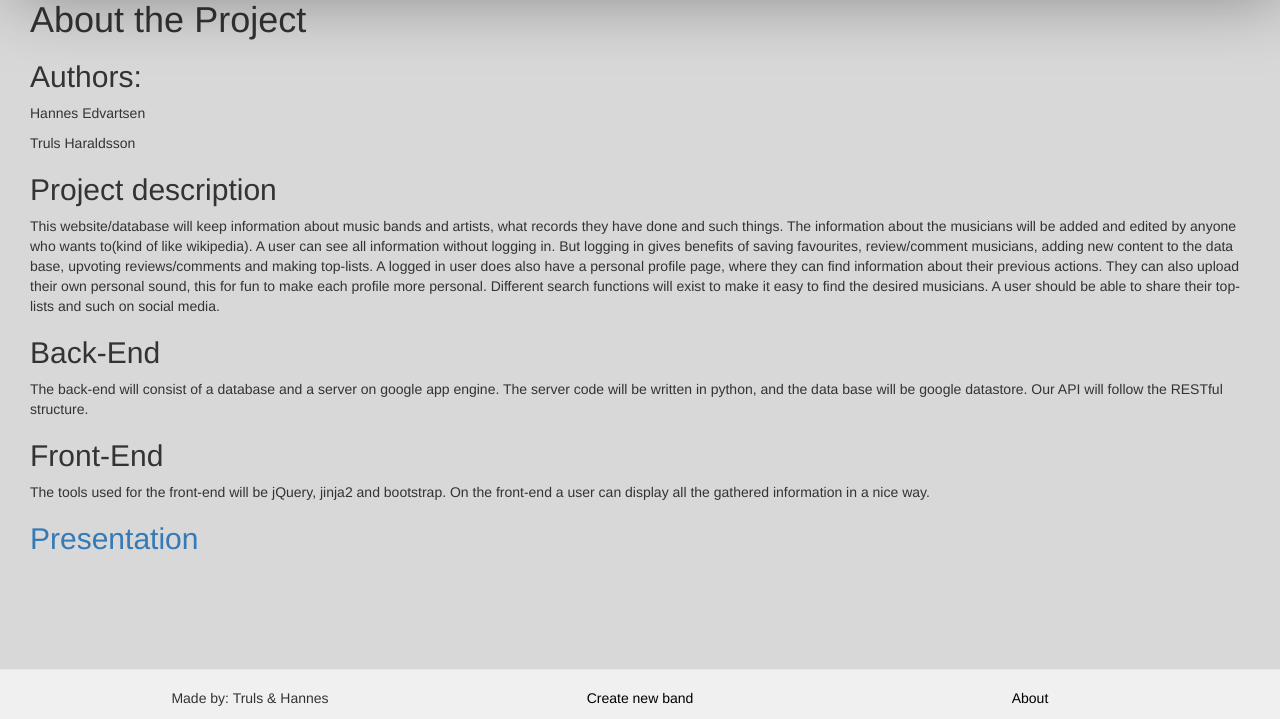
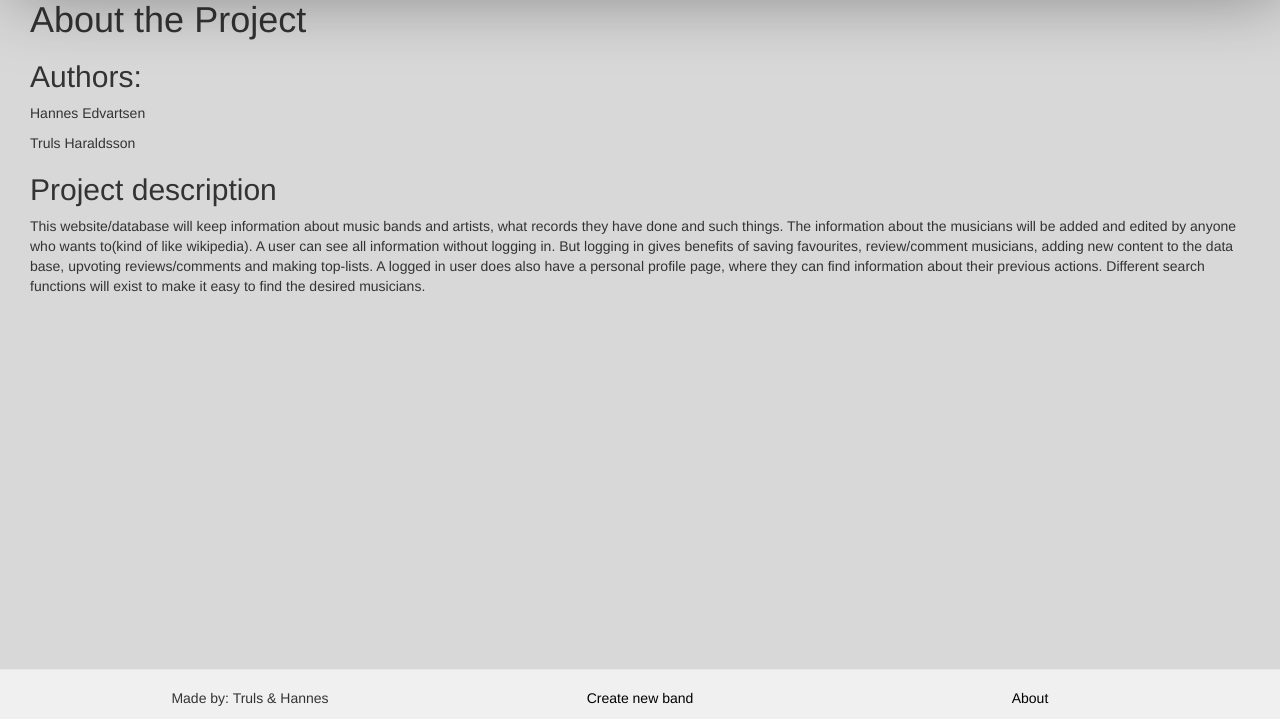
Before and after one commit to TrulsHaraldsson/TheOneSound, a Python web app: template templates/pages/about.html in a window 1280 px wide. Shown: the part 81-800 px from the top of the page. Run offline with Jinja, Linux system fonts and the light colour scheme; the template is opened without the code that fills it, so the values that code supplies are empty; some libraries are stand-ins or nearby versions.

Commit message:
Changed about page information.

```diff
--- a/stylesheets/default.css
+++ b/stylesheets/default.css
@@ -84,3 +84,7 @@ span.glyphicon {
 .welcome-div {
   font-size: 20px;
 }
+
+.picture {
+  width: 100%;
+}
--- a/templates/pages/about.html
+++ b/templates/pages/about.html
@@ -10,20 +10,8 @@ This website/database will keep information about music bands and artists, what
 The information about the musicians will be added and edited by anyone who wants to(kind of like wikipedia).
 A user can see all information without logging in. But logging in gives benefits of saving favourites,
 review/comment musicians, adding new content to the data base, upvoting reviews/comments and making top-lists. A logged in user
-does also have a personal profile page, where they can find information about their previous actions. They can also upload their
-own personal sound, this for fun to make each profile more personal.
+does also have a personal profile page, where they can find information about their previous actions.
 Different search functions will exist to make it easy to find the desired musicians.
-A user should be able to share their top-lists and such on social media.
-<h2> Back-End </h2>
-The back-end will consist of a database and a server on google app engine.
-The server code will be written in python, and the data base will be google datastore.
-Our API will follow the RESTful structure.
-<h2> Front-End </h2>
-The tools used for the front-end will be jQuery, jinja2 and bootstrap.
-On the front-end a user can display all the gathered information in a nice way.
 
-<a href="https://docs.google.com/a/ltu.se/presentation/d/1i7GiYJk9EBA-8IJ4HTdTU6TiIYC5MYke4tT1oME-90E/edit?usp=sharing">
-  <h2>Presentation</h2>
-</a>
 </div>
 {% endblock %}
```
